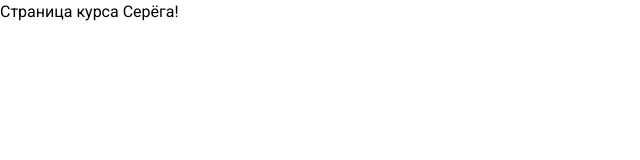
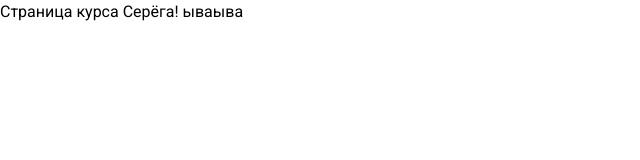
Before and after one commit to Jekpad/fitnes-pro, a Next.js app: page /course/1 in a window 1280 px wide. Shown: the top 160 px of the page, without its empty margins (0-640 px from the left). Built offline with nearby package versions, Linux system fonts and the light colour scheme.

Commit message:
проба

```diff
--- a/src/app/course/[name]/page.tsx
+++ b/src/app/course/[name]/page.tsx
@@ -1,5 +1,5 @@
 function CourseName() {
-  return <>Страница курса Серёга!</>;
+  return <>Страница курса Серёга! ываыва</>;
 }
 
 export default CourseName;
```
